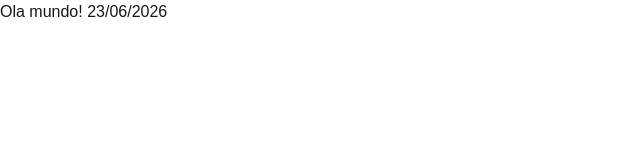
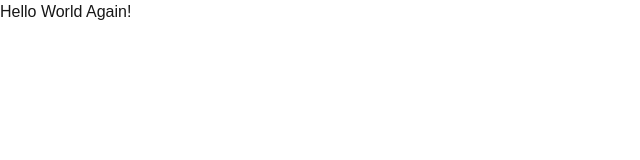
Before and after one commit to deytt/seniorease-web, a Next.js app: page / in a window 1280 px wide. Shown: the top 160 px of the page, without its empty margins (0-640 px from the left). Built offline with nearby package versions, Linux system fonts and the light colour scheme.

Commit message:
refact initial page again

```diff
--- a/src/app/page.tsx
+++ b/src/app/page.tsx
@@ -1,5 +1,5 @@
 export default function Home() {
   return (
-  <h1>Ola mundo! 23/06/2026</h1>
+  <h1>Hello World Again!</h1>
   );
 }
```
